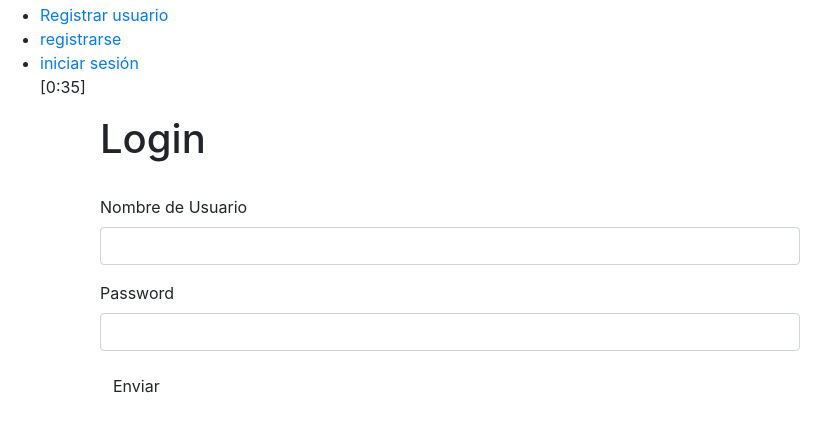
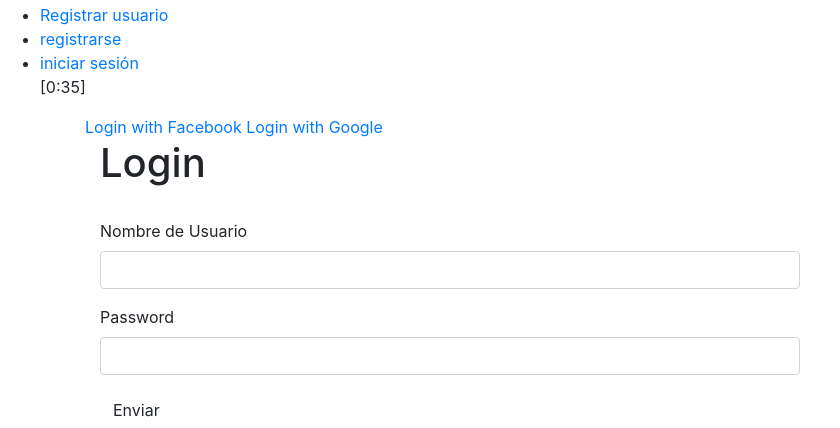
Before and after one commit to joapuentes25/Lib_book, a Django app: page /accounts/login/ in a window 1280 px wide. Shown: the part 321-749 px from the top of the page, without its empty margins (0-840 px from the left). Run offline with Django 3.2, Linux system fonts and the light colour scheme; parts of the project's set-up code (start-up, migrations or seed data) failed here and were passed over; some libraries are stand-ins or nearby versions.

Commit message:
'login_facebook_final'

```diff
--- a/mysite/template/Usuario/login.html
+++ b/mysite/template/Usuario/login.html
@@ -14,6 +14,10 @@ Registro
 {% endblock %}
 
 {% block content %}
+<a href="{% url 'social:begin' 'facebook' %}?next={{ request.path }}">Login with Facebook</a>
+<a href="{% url 'social:begin' 'google-oauth2' %}?next={{ request.path }}">Login with Google</a>
+
+
 <div id="registro" class="container">
     <h1 class="display">Login</h1><br>
     <form method="POST" id="formulario">
```
Also changed, not shown: mysite/db.sqlite3.
